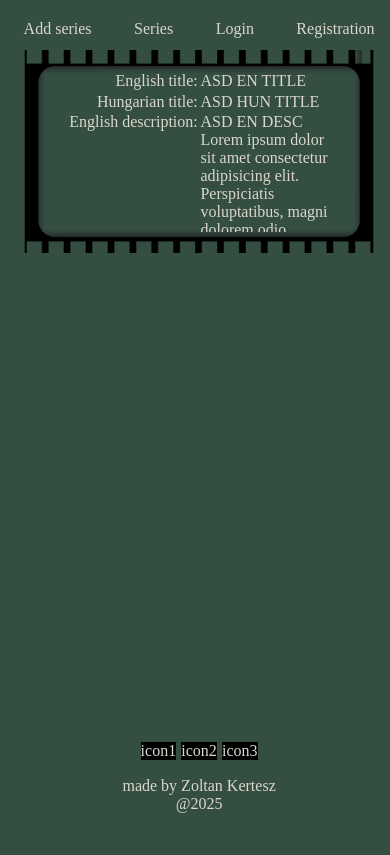
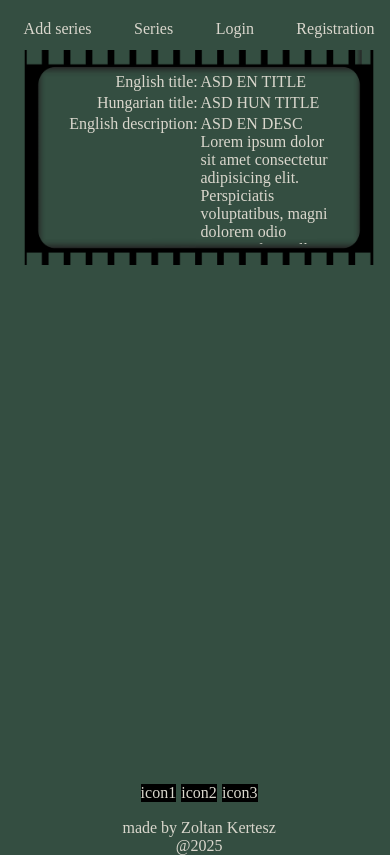
Before and after one commit to KerteszZoltan/serie_library_client, a Next.js app: page / in a window 390 px wide. Shown: the top 855 px of the page. Built offline with nearby package versions, Linux system fonts and the light colour scheme.

Commit message:
view style update

```diff
--- a/src/app/page.module.scss
+++ b/src/app/page.module.scss
@@ -14,9 +14,11 @@
     .page{
         position: relative;
         width: 100vw;
-        height: 80vh;
+        height: 85vh;
         display: flex;
         flex-direction: column;
         overflow: scroll;
+        left: 4vw;
+
     }
 }
```
